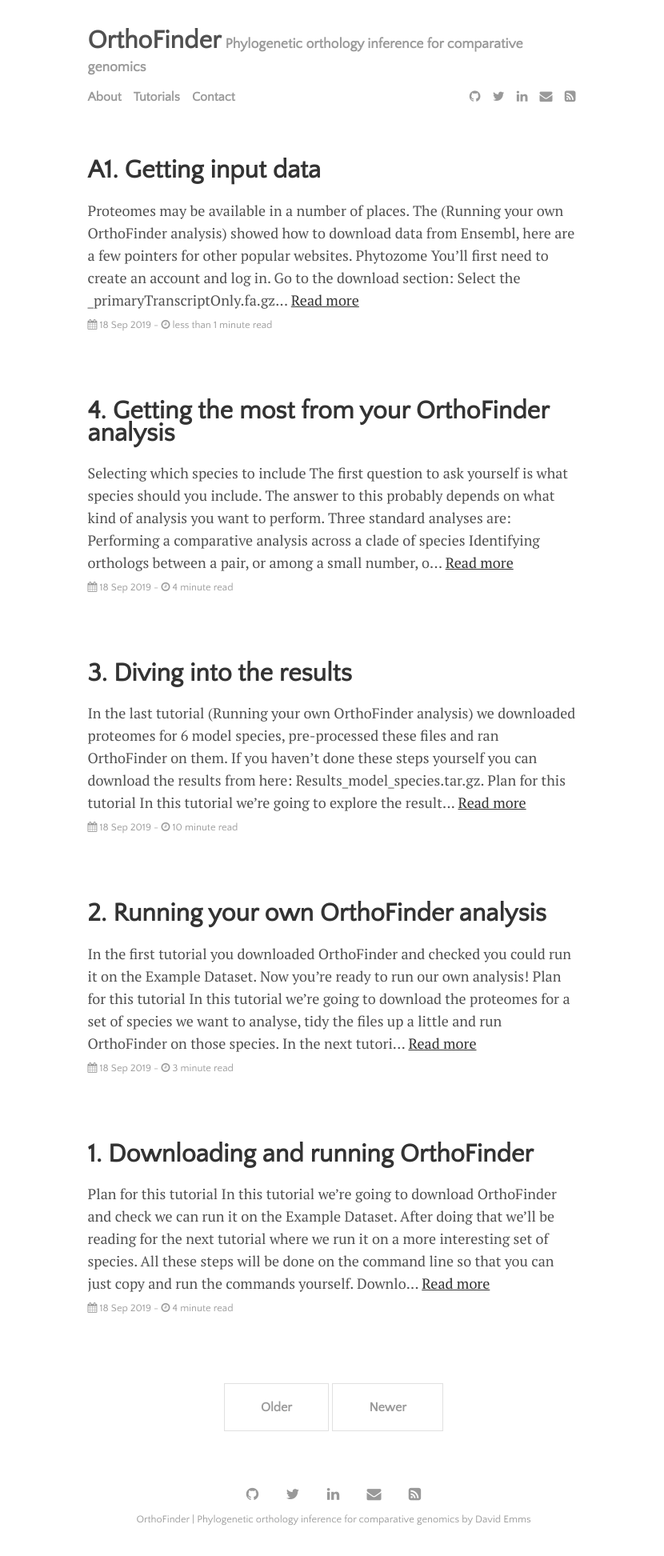
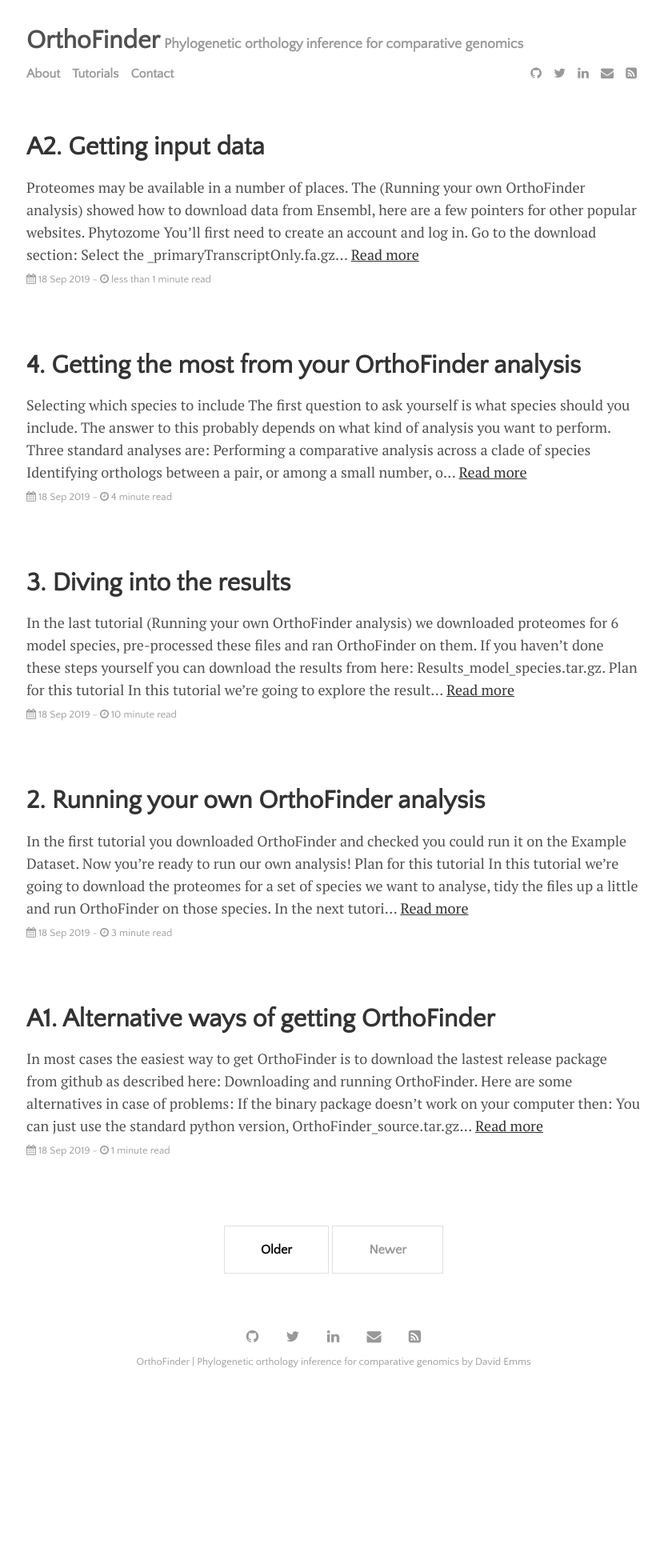
Before and after one commit to olgaemms/davidemms.github.io, a Jekyll site: the page built from index.html, in a window 1280 px wide. Shown: the whole page at 80% size, without its empty margins (223-1053 px from the left). Built offline with Jekyll 4.4.1, drawn with Linux system fonts in a browser that asks for light colours; the list of posts is cut into pages by our own code; after the commit the page ends 1748 px from its top, so only the background shows below that.

Commit message:
edit posts

````diff
--- a/_posts/2019-09-18-010-downloading-and-running-orthofinder.md
+++ b/_posts/2019-09-18-010-downloading-and-running-orthofinder.md
@@ -13,6 +13,8 @@ post_type: getting_started
 In this tutorial we're going to download OrthoFinder and check we can run it on the Example Dataset. After doing that we'll be reading for the next tutorial where we run it on a more interesting set of species. All these steps will be done on the command line so that you can just copy and run the commands yourself.
 
 ## Downloading and running OrthoFinder
+There are a number of ways of obtaining OrthoFinder, the option below is the easiest. If you have any problems or you want to use another method then see: ([Alternative ways of getting OrthoFinder](/orthofinder_tutorials/020-alternative-ways-of-getting-OrthoFinder.html))
+
 
 1. Create a directory to work in. Open a terminal and run the commands:
 ```
--- /dev/null
+++ b/_posts/2019-09-18-020-alternative-ways-of-getting-OrthoFinder.md
@@ -0,0 +1,29 @@
+---
+layout: post
+title: "A1. Alternative ways of getting OrthoFinder"
+author: "David Emms"
+categories: orthofinder_tutorials
+tags: [documentation]
+post_type: supplementary
+---
+
+In most cases the easiest way to get OrthoFinder is to download the lastest release package from [github](https://github.com/davidemms/OrthoFinder/releases) as described here: [Downloading and running OrthoFinder](/orthofinder_tutorials/010-downloading-and-running-orthofinder.html). Here are some alternatives in case of problems:
+
+**If the binary package doesn't work on your computer then:**
+
+* You can just use the standard python version, **OrthoFinder_source.tar.gz** from the [releases](https://github.com/davidemms/OrthoFinder/releases) page. This will require a python installation (version 2.7 or 3) together with the numpy and scipy libraries. There are detailed instructions here: <https://github.com/davidemms/OrthoFinder/#python-source-code-version>.
+
+* If you have an old version of glibc on your computer you might see an error which includes this message: `ImportError: /usr/lib64/libc.so.6: version GLIBC_2.18' not found`. In this case you might still be able to use the **OrthoFinder_glibc-2.17.tar.gz** package from the [releases](https://github.com/davidemms/OrthoFinder/releases) page instead and then follow the instructions as before.
+
+**OrthoFinder help file prints, but it cannot run one of the dependencies:**
+
+* If one of the dependencies (diamond, mcl or fastme) does not work on your machine then you will need to delete the file in the `OrthoFinder/bin` directory and install it yourself. There's guidance on installing hte dependencied here: <https://github.com/davidemms/OrthoFinder#installing-dependencies>
+
+
+**Packaged solutions:**
+
+* **Bioconda:** OrthoFinder is available with bioconda: <https://bioconda.github.io/recipes/orthofinder/README.html>. Thanks to the many people who I'm aware of having contributed to setting this up: Anthony Bretaudeau, Nicola Soranzo, Sacha Laurent, Christian Brueffer, Nathan Weeks, Johannes Köster, pvanheus, Björn Grüning, Emil Hägglund, Andreas Sjödin, Gildas Le Corguillé & Devon Ryan. And thanks also to anyone else who has helped.
+
+* **Docker:** OrthoFinder 2.3.3 is available on [Docker](https://github.com/MrTomRod/Orthofinder-Dockerfile) thanks to Thomas Roder & Monjeaud Cyril.
+
+* **pip install:**
--- a/_posts/2019-09-18-110-getting-input-data.md
+++ b/_posts/2019-09-18-110-getting-input-data.md
@@ -1,6 +1,6 @@
 ---
 layout: post
-title: "A1. Getting input data"
+title: "A2. Getting input data"
 author: "David Emms"
 categories: orthofinder_tutorials
 tags: [documentation]
--- a/assets/css/main.css
+++ b/assets/css/main.css
@@ -77,12 +77,13 @@ hr {
 
 /*
   Site container
+  width: 615px
 */
 
 .container {
   margin-left: auto;
   margin-right: auto;
-  width: 615px;
+  width: 768px;
 }
 
 /*48em*/
````
